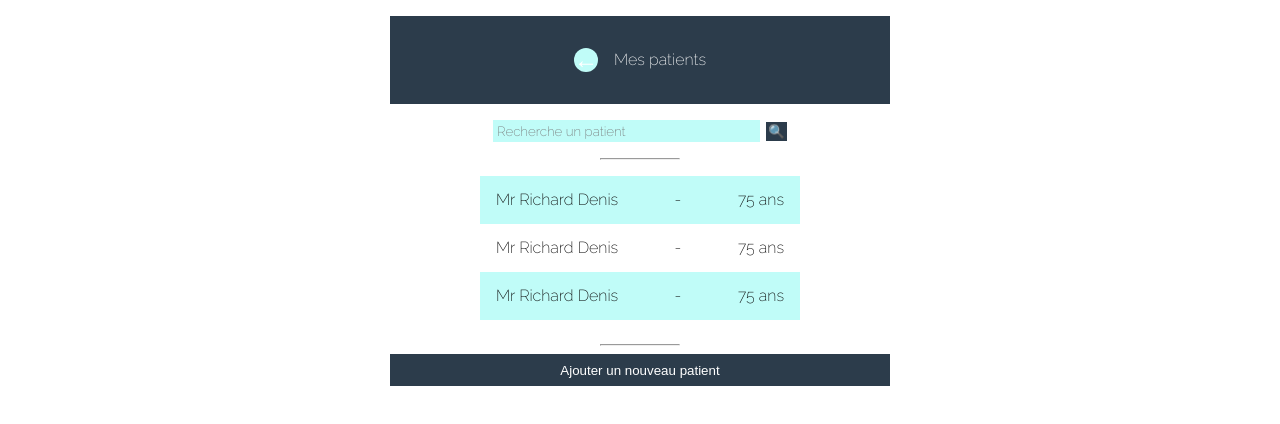
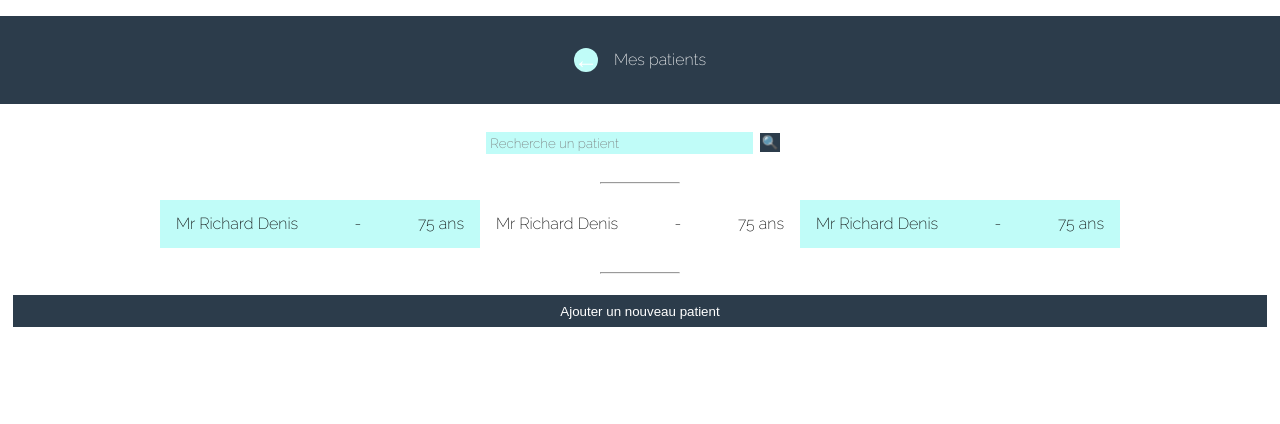
Before and after one commit to vincentlevionnais/projet-onurse-frontend, a React app: page / in a window 1280 px wide. Built offline with nearby package versions, Linux system fonts and the light colour scheme.

Commit message:
integration ok

```diff
--- a/src/components/App/styles.css
+++ b/src/components/App/styles.css
@@ -1,5 +1,5 @@
 .app {
-  width: 500px;
+  width: auto;
   margin: 1em auto;
   text-align: center;
 }
--- a/src/components/PatientsList/PatientSmall.js
+++ b/src/components/PatientsList/PatientSmall.js
@@ -6,7 +6,7 @@ const PatientSmall = () => (
   <article className="patient-small">
 
     <div className="patient-small-content">
-      <h2>Mr Richard Denis</h2>
+      <h2><a href="">Mr Richard Denis</a></h2>
       <p>-</p>
       <p>75 ans</p>
     </div>
--- a/src/components/PatientsList/patientsList.scss
+++ b/src/components/PatientsList/patientsList.scss
@@ -107,6 +107,7 @@
 //}
 
       button {
+        margin:1em;
         color: white;
         padding: 0.5em;
         border-color: transparent;
```
